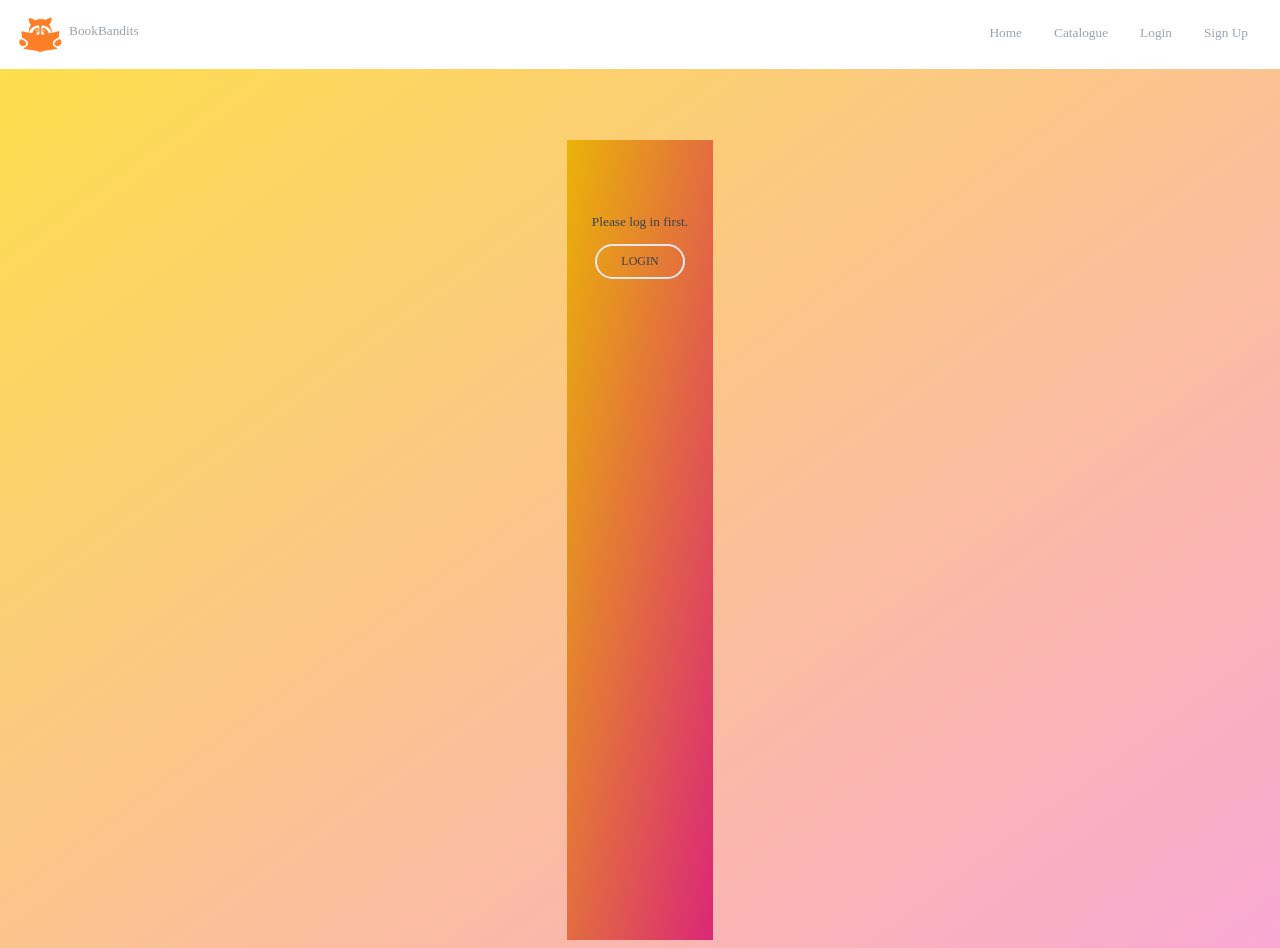
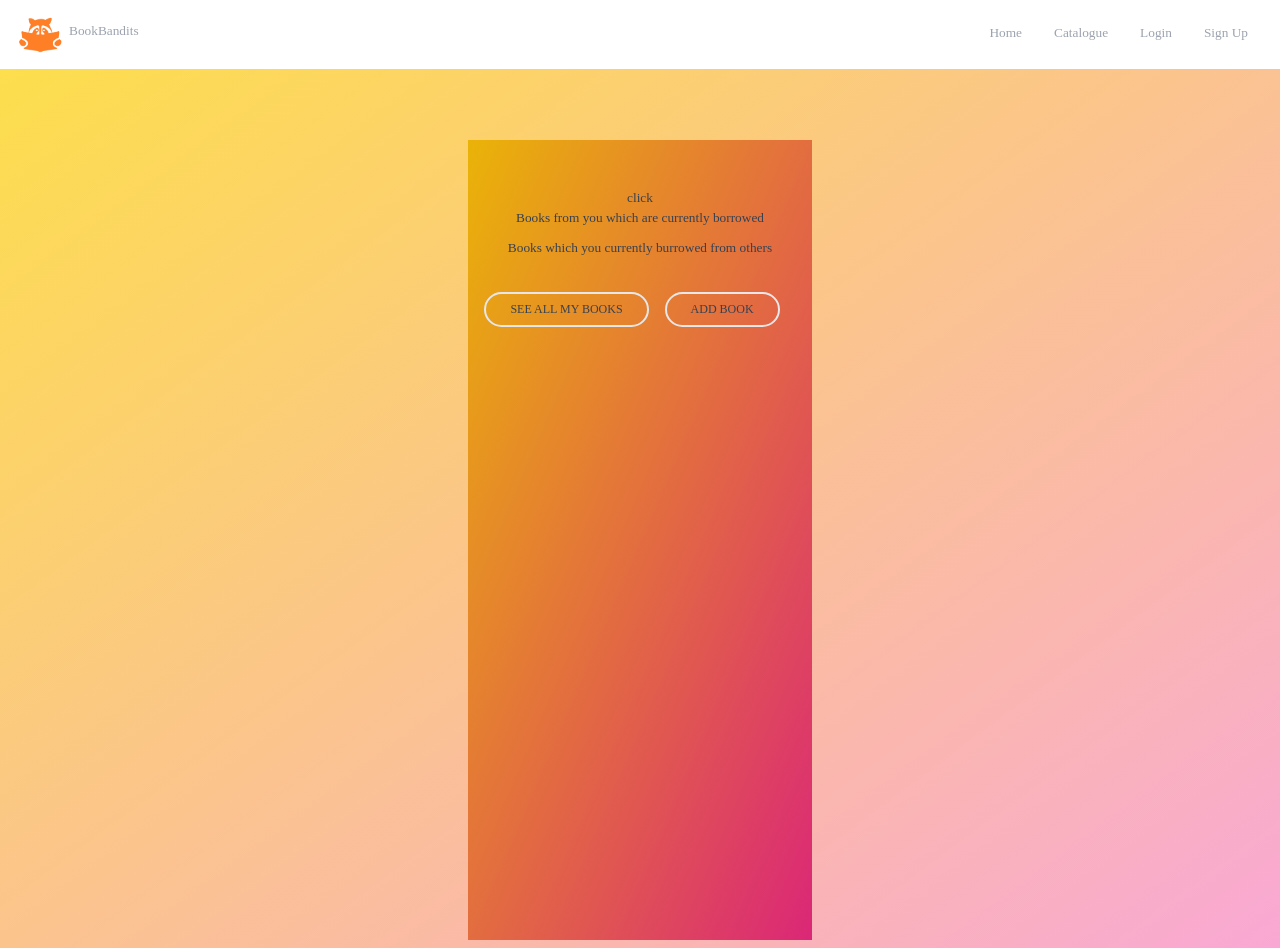
Before and after one commit to Tiefengnom/Bookbandits, a React (Create React App) app in the folder frontend/: page /user_collection in a window 1280 px wide. Built offline with nearby package versions, Linux system fonts and the light colour scheme.

Commit message:
fixed booking system

```diff
--- a/frontend/src/components/Login.js
+++ b/frontend/src/components/Login.js
@@ -1,13 +1,16 @@
 import { useState } from "react";
 
 import { useUserContext } from "../hooks/useUserContext";
+import { BorrowContext } from "../context/Borrowcontext";
 import AccountLanding from "../pages/AccountLanding";
+import { useUBContext } from "../hooks/useUBContext";
 
 const Login = () => {
     const [first_name, setfname] = useState("");
     const [last_name, setlname] = useState("");
     const [error, setError] = useState(null);
     const { user, setUser } = useUserContext();
+    const {bBooks, setbBooks} = useUBContext()
 
 
     const handleSubmit = async (e) => {
@@ -28,6 +31,7 @@ const Login = () => {
 
         const id = json._id;
         setUser(json);
+        setbBooks((prev) => [...prev  , ...json.bbooks])
 
         if (response.ok) {
             setfname("");
--- a/frontend/src/components/MyBooks.js
+++ b/frontend/src/components/MyBooks.js
@@ -3,11 +3,13 @@ import { useUserContext } from "../hooks/useUserContext";
 import DeleteBook from "./DeleteBook";
 import Book from "../assets/book-open.png";
 import { Link, NavLink, useNavigate } from "react-router-dom";
+import { useUBContext } from "../hooks/useUBContext";
 
 
 function MyBooks() {
 	const [books, setBooks] = useState(null);
 	const {user} = useUserContext()
+	const {bBooks,setbBooks} = useUBContext()
 
 	useEffect(() => {
 		const fetchBooks = async () => {
--- a/frontend/src/components/SingleBook.js
+++ b/frontend/src/components/SingleBook.js
@@ -19,6 +19,7 @@ const navigate=useNavigate()
     }, []);
 
     const handleClick = async () => {
+
 
         const response = await fetch(`http://localhost:4000/bookbandits/collection/${id}`, {
             method: "POST",
--- /dev/null
+++ b/frontend/src/context/Borrowcontext.js
@@ -0,0 +1,17 @@
+import { createContext } from "react";
+import { useState } from "react";
+
+export const BorrowContext = createContext()
+
+export const BorrowContextProvider = ({ children }) => {
+const [bBooks, setbBooks] = useState([])
+
+
+return (
+<BorrowContext.Provider value = {{bBooks, setbBooks}}>
+    { children }
+</BorrowContext.Provider>
+
+)
+
+}
--- /dev/null
+++ b/frontend/src/hooks/useUBContext.js
@@ -0,0 +1,14 @@
+import { BorrowContext } from "../context/Borrowcontext";
+import { useContext } from "react"
+
+export const useUBContext = () => {
+    const context = useContext(BorrowContext)
+
+    if (!context) {
+        throw Error("UserContext must be used inside an UserContextProvider")
+
+    }
+
+    return context
+
+}
--- a/frontend/src/index.js
+++ b/frontend/src/index.js
@@ -3,14 +3,17 @@ import ReactDOM from 'react-dom/client';
 import './index.css';
 import App from './App';
 import { UserContextProvider } from './context/Usercontext';
+import { BorrowContextProvider } from './context/Borrowcontext';
 
 
 
 const root = ReactDOM.createRoot(document.getElementById('root'));
 root.render(
   <React.StrictMode>
+    <BorrowContextProvider>
     <UserContextProvider>
     <App />
     </UserContextProvider>
+    </BorrowContextProvider>
   </React.StrictMode>
 );
--- a/frontend/src/pages/AccountLanding.js
+++ b/frontend/src/pages/AccountLanding.js
@@ -1,26 +1,40 @@
 import React from "react";
 import { Outlet, useNavigate } from "react-router-dom";
 import { useUserContext } from "../hooks/useUserContext";
+import { useUBContext } from "../hooks/useUBContext";
+import { Link } from "react-router-dom";
+
 
 const AccountLanding = () => {
     const { user } = useUserContext();
+    const {bBooks, setbBooks} = useUBContext()
     const navigate = useNavigate();
+
+
 
     return (
         <div className=' header w-full h-full bg-gradient-to-br from-yellow-500 to-pink-600 pt-12 pb-12 px-4  mt-10 '>
             {user && <div>Welcome, {user.first_name}!</div>}
-            {!user ? (
-                <div className="mt-6 mb-6">
-                    <div>Please log in first.</div>
-                    <button
-                        onClick={() => navigate("/login")}
-                        className='m-3 inline-block px-6 py-2 border-2 border-white-500  font-medium text-xs leading-tight uppercase rounded-full hover:bg-pink-600 hover:bg-opacity-[45%] focus:outline-none focus:ring-0 transition duration-150 ease-in-out'>
-                        Login
-                    </button>
-                </div>
-            ) : (
                 <div>
                     {" "}
+                    <button onClick={ console.log(bBooks)}>click</button>
+                    <div>
+                        <p>Books from you which are currently borrowed</p>
+                        {bBooks.map((b) => (
+                            <>
+                            <div>{b.title}</div>
+                            <div>Rented until {b.btime}</div>
+
+                                                    {" "}
+                                                    <button  onClick={() => navigate(`/catalogue/${b.book_id}`)} className=' bg-white bg-opacity-60 px-6 py-2 border-2 border-white-500  font-medium text-xs leading-tight uppercase rounded-full hover:bg-pink-600 hover:bg-opacity-[45%] focus:outline-none focus:ring-0 transition duration-150 ease-in-out cursor:pointer'>
+                                                        More Info
+                                                    </button>
+
+                            </>
+                        ))}
+
+                    </div>
+                    <p>Books which you currently burrowed from others</p>
                     <button
                         onClick={() => navigate(`/${user._id}/user_collection`)}
                         className='mt-6 mb-6 mr-4 inline-block px-6 py-2 border-2 border-white-500  font-medium text-xs leading-tight uppercase rounded-full hover:bg-pink-600 hover:bg-opacity-[45%] focus:outline-none focus:ring-0 transition duration-150 ease-in-out'>
@@ -33,7 +47,7 @@ const AccountLanding = () => {
                         Add Book
                     </button>{" "}
                 </div>
-            )}
+
 
             <Outlet />
         </div>
```
